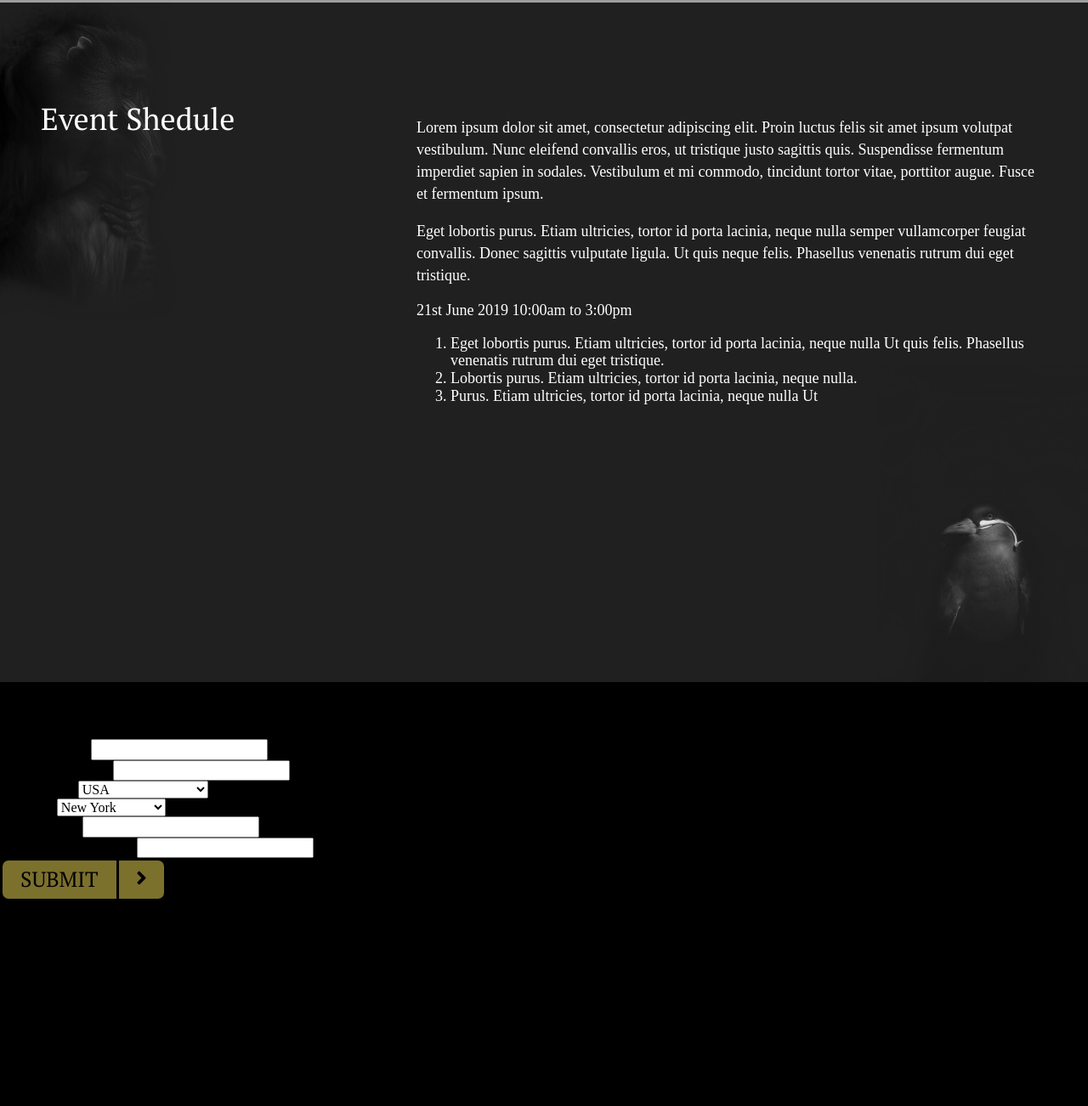
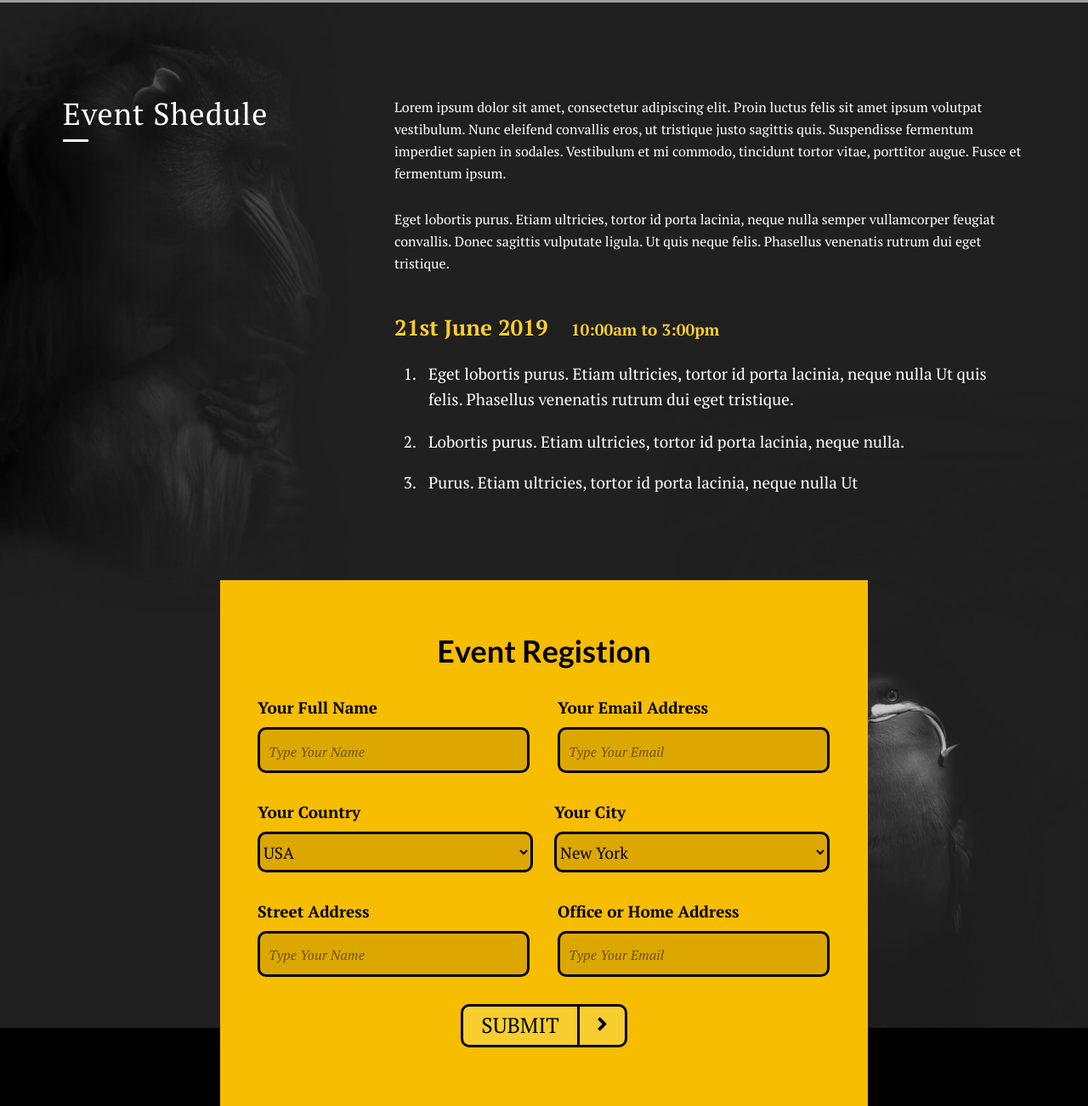
Before and after one commit to aydys/animal, a website: page src/index.html in a window 1280 px wide. Shown: the part 2045-3347 px from the top of the page at 85% size. Before the commit the page ends 3106 px from the top, so only its background shows below. Drawn offline with Linux system fonts and the light colour scheme; grey boxes are pictures that could not be loaded; a web font is replaced by a local one.

Commit message:
added event section style

```diff
--- a/src/index.html
+++ b/src/index.html
@@ -84,37 +84,37 @@
     </section>
     <section class="event">
         <div class="event__image img">
-            <img src="img/monkey.png" width="210px" height="375px" alt="monkey" class="img__item-right">
-            <img src="img/bird.png" width="250px" height="375px" alt="bird" class="img__item-left">
+            <img src="img/monkey.png" width="415px" height="720px" alt="monkey" class="img__item-right">
+            <img src="img/bird.png" width="500px" height="750px" alt="bird" class="img__item-left img__item-left--opacity">
         </div>
         <main class="event__main">
             <div class="event__title heading">Event Shedule</div>
             <div class="event__content">
                 <p class="event__text">Lorem ipsum dolor sit amet, consectetur adipiscing elit. Proin luctus felis sit amet ipsum volutpat vestibulum. Nunc eleifend convallis eros, ut tristique justo sagittis quis. Suspendisse fermentum imperdiet sapien in sodales. Vestibulum et mi commodo, tincidunt tortor vitae, porttitor augue. Fusce et fermentum ipsum.</p>
                 <p class="event__text">Eget lobortis purus. Etiam ultricies, tortor id porta lacinia, neque nulla semper vullamcorper feugiat convallis. Donec sagittis vulputate ligula. Ut quis neque felis. Phasellus venenatis rutrum dui eget tristique.</p>
-                <div class="event__data">21st June 2019<span class="event__time"> 10:00am to 3:00pm</span></div>
+                <div class="event__data">21st June 2019 <span class="event__time">10:00am to 3:00pm</span></div>
                 <ol class="event__list">
-                    <li class="event__item">Eget lobortis purus. Etiam ultricies, tortor id porta lacinia, neque nulla Ut quis
-                            felis. Phasellus venenatis rutrum dui eget tristique.</li>
-                    <li class="event__item">Lobortis purus. Etiam ultricies, tortor id porta lacinia, neque nulla.</li>
-                    <li class="event__item">Purus. Etiam ultricies, tortor id porta lacinia, neque nulla Ut</li>
+                    <li class="event__item"><span class="event__item-inner">Eget lobortis purus. Etiam ultricies, tortor id porta lacinia, neque nulla Ut quis
+                            felis. Phasellus venenatis rutrum dui eget tristique.</span></li>
+                    <li class="event__item"><span class="event__item-inner">Lobortis purus. Etiam ultricies, tortor id porta lacinia, neque nulla.</span></li>
+                    <li class="event__item"><span class="event__item-inner">Purus. Etiam ultricies, tortor id porta lacinia, neque nulla Ut</span></li>
                 </ol>
             </div>
         </main>
         <div class="event__form-wrap">
             <h2 class="event__form-title">Event Registion</h2>
-            <form action="" class="event__form-registion">
+            <form action="" class="event__form-list">
                 <div class="event__form-item">
                     <label for="username" class="event__form-caption">Your Full Name</label>
-                    <input type="text" class="event__form-cell" id="username">
+                    <input type="text" class="event__form-cell" id="username" placeholder="Type Your Name">
                 </div>
                 <div class="event__form-item">
                     <label for="email" class="event__form-caption">Your Email Address</label>
-                    <input type="text" class="event__form-cell" id="email">
+                    <input type="text" class="event__form-cell" id="email" placeholder="Type Your Email">
                 </div>
                 <div class="event__form-item">
                     <label for="country" class="event__form-caption">Your Country</label>
-                    <select name="country" id="country">
+                    <select name="country" id="country" class="event__form-cell event__form-select">
                         <option disabled>Select Your Country</option>
                         <option value="co1">USA</option>
                         <option value="co2">Canada</option>
@@ -122,7 +122,7 @@
                 </div>
                 <div class="event__form-item">
                     <label for="city" class="event__form-caption">Your City</label>
-                    <select name="city" id="city">
+                    <select name="city" id="city" class="event__form-cell event__form-select">
                         <option disabled>Select Your City</option>
                         <option value="ci1">New York</option>
                         <option value="ci2">Montreal</option>
@@ -130,12 +130,14 @@
                 </div>
                 <div class="event__form-item">
                     <label for="address" class="event__form-caption">Street Address</label>
-                    <input type="text" class="event__form-cell" id="address">
+                    <input type="text" class="event__form-cell" id="address" placeholder="Type Your Name">
                 </div>
                 <div class="event__form-item">
                     <label for="office" class="event__form-caption">Office or Home Address</label>
-                    <input type="text" class="event__form-cell" id="office">
+                    <input type="text" class="event__form-cell" id="office" placeholder="Type Your Email">
                 </div>
+            </form>
+            <div class="event__btn-wrap">
                 <div class="event__form-submit btn">
                     <div class="btn__text">submit</div>
                     <div class="btn__icon">
@@ -144,7 +146,7 @@
                             </svg>
                     </div>
                 </div>
-            </form>
+            </div>
         </div>
     </section>
 </body>
--- a/src/scss/main.scss
+++ b/src/scss/main.scss
@@ -299,7 +299,7 @@ body {
 .event {
     position: relative;
     max-width: 1920px;
-    height: 100vh;
+    height: 1207px;
     margin: 0 auto;
 
     background-color: #202020;
@@ -313,14 +313,18 @@ body {
 
 .img__item-left {
     align-self: flex-end;
+
+    &--opacity {
+        opacity: 0.87;
+    }
 }
 
 .event__main {
     display: flex;
     justify-content: space-between;
     position: absolute;
-    width: 1184px;
-    top: 116px;
+    width: 1132px;
+    top: 110px;
     left: 50%;
     transform: translate(-50%);
 
@@ -330,6 +334,15 @@ body {
 .heading {
     font-family: $basicFont;
     font-size: 36px;
+    letter-spacing: 1px;
+
+    &::after {
+        content: "";
+        display: block;
+        border-bottom: 3px solid white;
+        width: 30px;
+        margin-top: 10px;
+    }
 }
 
 .event__content {
@@ -338,6 +351,125 @@ body {
 }
 
 .event__text {
-    padding-top: 0;
+    margin-top: 0;
+    margin-bottom: 28px;
     line-height: 26px;
+
+    font-family: $basicFont;
+    font-size: 16px;
 }
+
+.event__data {
+    margin-top: 48px;
+
+    font-family: $basicFont;
+    font-size: 26px;
+    font-weight: 700;
+    color: #f7ce2d;
+}
+
+.event__time {
+    margin-left: 20px;
+
+    font-size: 19px;
+}
+
+.event__list {
+    position: relative;
+    font-family: $basicFont;
+    font-size: 19px;
+    line-height: 30px;
+    top: 5px;
+    left: -10px
+}
+
+.event__item {
+    margin-top: 18px;
+
+    &:first-child {
+        margin-bottom: 50px;
+    }
+}
+
+.event__item-inner {
+    position: absolute;
+    left: 50px;
+}
+
+// Event Registion
+
+.event__form-wrap {
+    position: absolute;
+    top: 680px;
+    left: 50%;
+    transform: translate(-50%);
+    width: 762px;
+    height: 619px;
+
+    background-color: $basicColor;
+}
+
+.event__form-title {
+    margin-top: 63px;
+    margin-bottom: 0;
+
+    text-align: center;
+    color: #010100;
+    font-family: Lato;
+    font-size: 36px;
+    font-weight: 700;
+}
+
+.event__form-list {
+    display: flex;
+    flex-wrap: wrap;
+    justify-content: space-between;
+
+    margin: 0 45px 0 44px;
+}
+
+.event__form-item {
+    display: flex;
+    flex-direction: column;
+
+    font-family: $basicFont;
+    font-weight: 700;
+    font-size: 19px;
+
+    margin: 35px 0 0 0;
+}
+
+.event__form-caption {
+    margin-bottom: 12px;
+}
+
+.event__form-cell {
+    width: 304px;
+    height: 48px;
+
+    border: 3px solid;
+    border-radius: 10px;
+
+    background-color: #dca800;
+
+        &:placeholder-shown {
+            padding: 0 0 0 10px;
+        }
+
+        &::placeholder {
+            font-size: 16px;
+            font-style: italic;
+            opacity: 0.5;
+            color: #010100;
+        }
+}
+
+.event__form-select {
+    width: 324px;
+}
+
+.event__btn-wrap {
+    text-align: center;
+
+    margin-top: 32px;
+}
```
Also changed, not shown: src/css/main.css, 1 other file.
